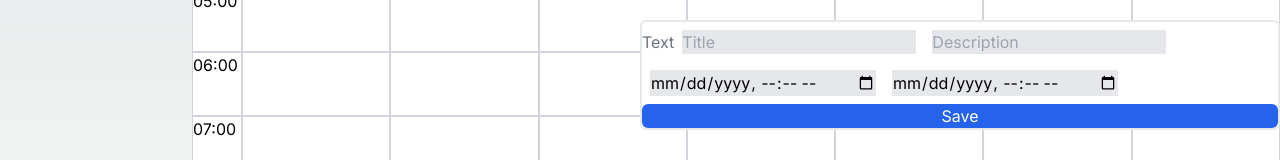
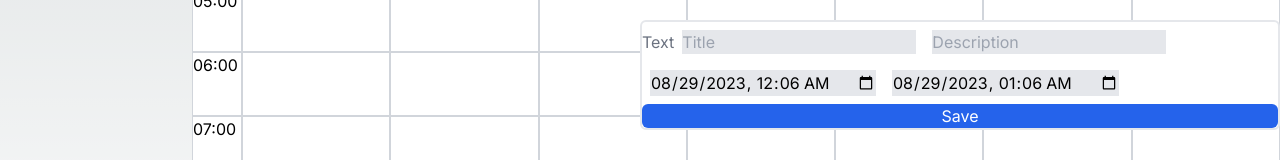
Before and after one commit to lucasduartesobreira/CalendarForge, a Next.js app: page / in a window 1280 px wide. Both pictures are taken after a click on the button "Create Event". Shown: the part 380-540 px from the top of the page. Built offline with nearby package versions, Linux system fonts and the light colour scheme.

Commit message:
fix(event): close the forms when clicking outside of it

```diff
--- a/app/components/createEvent/createEvent.tsx
+++ b/app/components/createEvent/createEvent.tsx
@@ -2,6 +2,8 @@
 import React, { useContext, useState } from "react";
 import { StorageContext } from "@/hooks/dataHook";
 import { CreateEvent } from "@/services/events/events";
+import OutsideClick from "../utils/outsideClick";
+import { getHTMLDateTime } from "@/utils/date";
 
 const OWN_CALENDAR_ID = Buffer.from("own_calendar").toString("base64");
 
@@ -13,8 +15,14 @@ const initialFormState: CreateEvent = {
   calendar_id: OWN_CALENDAR_ID,
 };
 
-const CreateEventForm = ({ setOpen }: { setOpen: (open: boolean) => void }) => {
-  const [form, setForm] = useState(initialFormState);
+const CreateEventForm = ({
+  setOpen,
+  initialForm,
+}: {
+  setOpen: (open: boolean) => void;
+  initialForm: CreateEvent;
+}) => {
+  const [form, setForm] = useState(initialForm);
   const storageContext = useContext(StorageContext);
   if (storageContext.isSome()) {
     const { eventsStorage } = storageContext.unwrap();
@@ -39,10 +47,18 @@ const CreateEventForm = ({ setOpen }: { setOpen: (open: boolean) => void }) => {
 
       eventsStorage.add(form);
       setOpen(false);
-      console.log("clicked");
     };
+    const startDate = new Date(initialForm.startDate);
+    startDate.setSeconds(0, 0);
+    const endDate = new Date(initialForm.endDate);
+    endDate.setSeconds(0, 0);
 
     return (
+      <OutsideClick
+        doSomething={() => {
+          setOpen(false);
+        }}
+      >
         <form
           hidden={false}
           onSubmit={handleSubmit}
@@ -52,24 +68,28 @@ const CreateEventForm = ({ setOpen }: { setOpen: (open: boolean) => void }) => {
             Text
             <input
               placeholder="Title"
+              defaultValue={initialForm.title}
               className="text-black m-2 bg-gray-200"
               onChange={handleChangeText("title")}
               type="text"
             />
             <input
               placeholder="Description"
+              defaultValue={initialForm.description}
               className="text-black m-2 bg-gray-200"
               onChange={handleChangeText("description")}
               type="text"
             />
             <input
               placeholder=""
+              defaultValue={getHTMLDateTime(startDate)}
               className="text-black m-2 bg-gray-200"
               onChange={handleChangeDates("startDate")}
               type="datetime-local"
             />
             <input
               placeholder=""
+              defaultValue={getHTMLDateTime(endDate)}
               className="text-black m-2 bg-gray-200"
               onChange={handleChangeDates("endDate")}
               type="datetime-local"
@@ -81,6 +101,7 @@ const CreateEventForm = ({ setOpen }: { setOpen: (open: boolean) => void }) => {
             value={"Save"}
           />
         </form>
+      </OutsideClick>
     );
   }
 
@@ -97,7 +118,12 @@ const CreateEventButton = () => {
       >
         Create Event
       </button>
-      {open && <CreateEventForm setOpen={setOpen}></CreateEventForm>}
+      {open && (
+        <CreateEventForm
+          setOpen={setOpen}
+          initialForm={initialFormState}
+        ></CreateEventForm>
+      )}
     </div>
   );
 };
```
Lines whose indentation alone changed are shown as unchanged.
